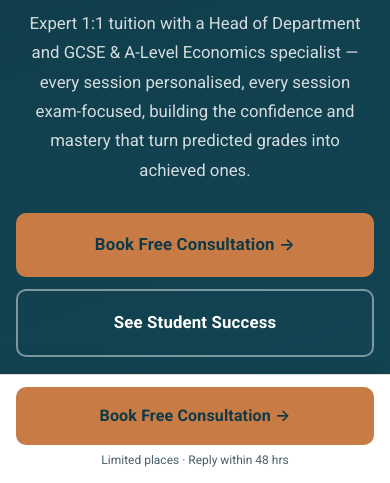
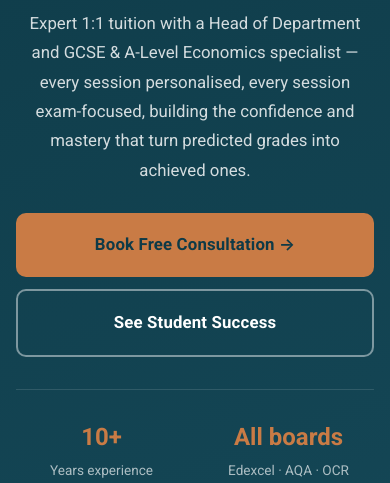
Before and after one commit to MJ-Coder83/ub-tutoring, a plain HTML site: page index.html in a window 390 px wide. Shown: the part 361-844 px from the top of the page. Drawn offline with Linux system fonts and the light colour scheme.

Commit message:
Close the mobile menu gap and drop the sticky bottom bar
The menu opened 37px below the header, showing a strip of page between the
two. .nav carries a backdrop-filter, which makes it the containing block for
fixed-position children, so the menu's viewport-based top offset was being
measured from the nav rather than the viewport and landed too low. It is now
positioned against the nav directly, so it sits flush under the border at
any header height.

Also removes the sticky bottom call-to-action bar, along with the footer
padding that existed only to clear it and the script that measured its
height.

Co-Authored-By: Claude Opus 5 <noreply@anthropic.com>

```diff
--- a/app.js
+++ b/app.js
@@ -134,29 +134,6 @@ if (scroller && scrollPrev && scrollNext) {
   startAuto();
 }
 
-/* --- Keep the footer clear of the fixed mobile CTA bar ------------------ */
-const stickyCta = document.querySelector('.sticky-cta');
-if (stickyCta) {
-  const syncStickyHeight = () => {
-    const height = Math.ceil(stickyCta.getBoundingClientRect().height);
-    // Height is 0 once the bar is hidden at desktop widths; keep the last real
-    // value so the mobile rule still has something sensible to fall back on.
-    if (height > 0) {
-      document.documentElement.style.setProperty('--sticky-cta-h', height + 'px');
-    }
-  };
-  syncStickyHeight();
-  window.addEventListener('resize', syncStickyHeight);
-  if (window.ResizeObserver) {
-    // border-box, so padding and the safe-area inset count toward the height.
-    new ResizeObserver(syncStickyHeight).observe(stickyCta, { box: 'border-box' });
-  }
-  // Webfonts land after first paint and can reflow the sub-label.
-  if (document.fonts && document.fonts.ready) {
-    document.fonts.ready.then(syncStickyHeight);
-  }
-}
-
 /* --- Enquiry form ------------------------------------------------------ */
 const consentBox = document.getElementById('c-consent');
 const submitBtn = document.getElementById('submitBtn');
--- a/index.html
+++ b/index.html
@@ -666,10 +666,7 @@
   </div>
 </footer>
 
-<div class="sticky-cta">
-  <a href="#enquiry" class="btn btn-primary">Book Free Consultation &rarr;</a>
-  <div class="sticky-cta-sub">Limited places &middot; Reply within 48 hrs</div>
-</div>
+
 
 <script src="app.js"></script>
 </body>
--- a/styles.css
+++ b/styles.css
@@ -109,3 +109,12 @@ a:focus-visible,button:focus-visible,input:focus-visible,select:focus-visible,te
 /* CTAs jump to the form itself, so it needs the same clearance as any anchor */
 #enquiry{scroll-margin-top:calc(var(--ticker-h) + 84px)}
 @media(min-width:768px){#enquiry{scroll-margin-top:calc(var(--ticker-h) + 92px)}}
+
+/* .nav has a backdrop-filter, which makes it the containing block for any
+   fixed child — so the menu's viewport-based top offset was measured from
+   the nav instead, leaving a gap. Position it against the nav directly. */
+.mobile-menu{position:absolute;top:100%;left:0;right:0}
+@media(min-width:768px){.mobile-menu{top:100%}}
+
+/* The bottom bar is gone, so the footer no longer needs to clear it */
+@media(max-width:767px){footer{padding-bottom:40px}}
```
